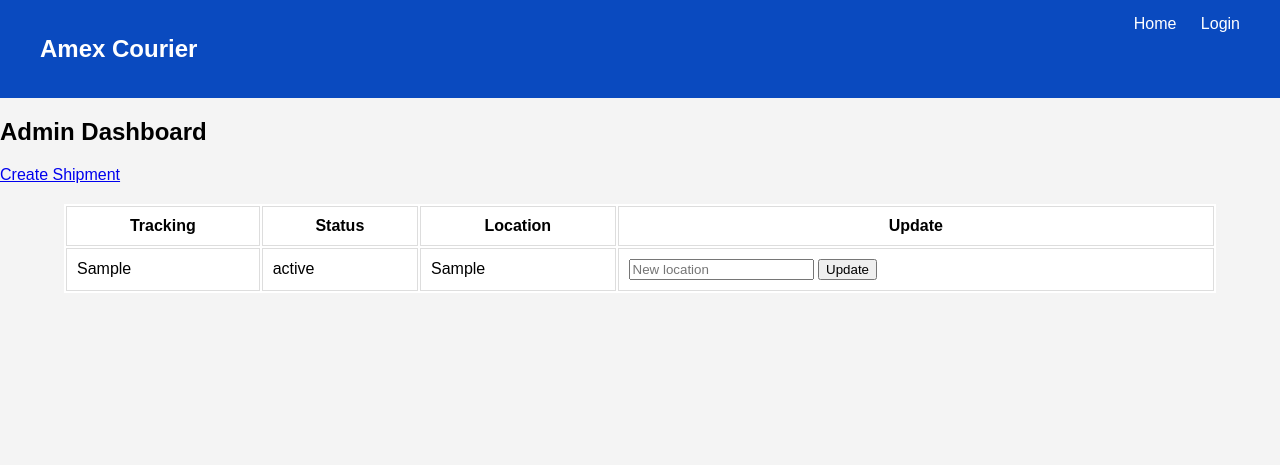
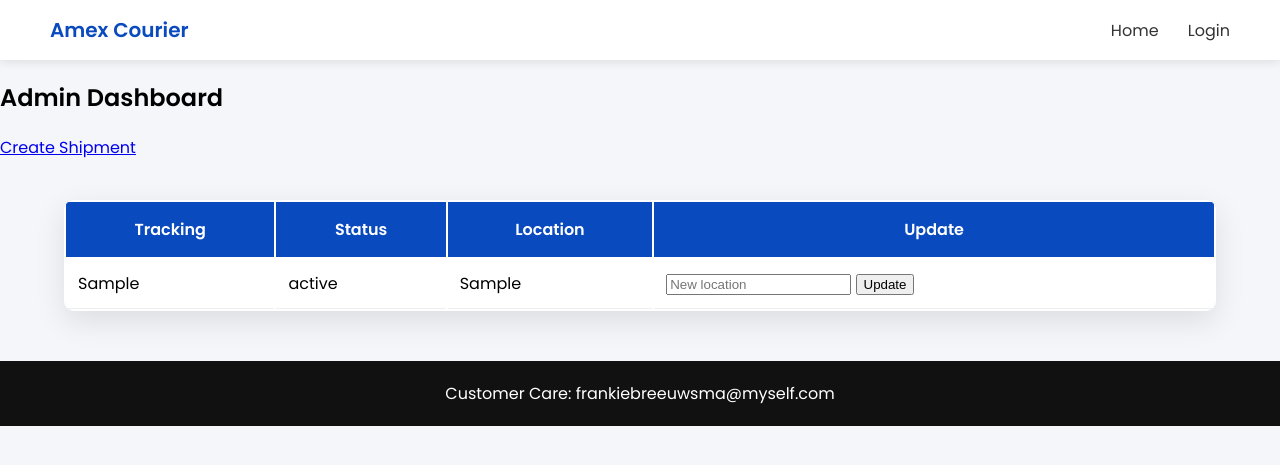
Before and after one commit to amexlabs-ui/amex-courier, a Flask app: page /dashboard in a window 1280 px wide. Shown: the top 465 px of the page. Run offline with Flask 3, Linux system fonts and the light colour scheme; the visitor is signed in with stand-in values (Sample User, id 1); tables that the repository leaves empty hold one stand-in row (values such as "Sample post").

Commit message:
Refactor base.html with updated navbar and styles

```diff
--- a/templates/base.html
+++ b/templates/base.html
@@ -2,19 +2,155 @@
 <html>
 <head>
 <title>Amex Courier</title>
-<link rel="stylesheet" href="/static/style.css">
+
+<link href="https://fonts.googleapis.com/css2?family=Poppins:wght@300;400;600&display=swap" rel="stylesheet">
+
+<style>
+body{
+margin:0;
+font-family:'Poppins',sans-serif;
+background:#f4f6f9;
+}
+
+/* NAVBAR */
+.navbar{
+display:flex;
+justify-content:space-between;
+align-items:center;
+padding:15px 50px;
+background:white;
+box-shadow:0 2px 10px rgba(0,0,0,0.1);
+}
+
+.logo{
+font-weight:600;
+font-size:20px;
+color:#0a4abf;
+}
+
+.nav-links a{
+margin-left:25px;
+text-decoration:none;
+color:#333;
+font-weight:500;
+}
+
+/* HERO */
+.hero{
+background:linear-gradient(135deg,#4a00e0,#1976d2);
+color:white;
+padding:120px 20px;
+text-align:center;
+}
+
+.hero h1{
+font-size:42px;
+margin-bottom:10px;
+}
+
+.hero p{
+opacity:0.9;
+}
+
+/* TRACK BOX */
+.track-box{
+margin-top:30px;
+}
+
+.track-box input{
+padding:15px;
+width:300px;
+border:none;
+border-radius:5px 0 0 5px;
+}
+
+.track-box button{
+padding:15px 25px;
+background:#ff7a00;
+border:none;
+color:white;
+border-radius:0 5px 5px 0;
+cursor:pointer;
+}
+
+/* CARD */
+.card{
+background:white;
+padding:30px;
+margin:40px auto;
+width:90%;
+max-width:600px;
+border-radius:10px;
+box-shadow:0 10px 30px rgba(0,0,0,0.1);
+}
+
+/* FORM */
+.form input{
+width:100%;
+padding:12px;
+margin:10px 0;
+border:1px solid #ccc;
+border-radius:5px;
+}
+
+.form button{
+width:100%;
+padding:12px;
+background:#0a4abf;
+color:white;
+border:none;
+border-radius:5px;
+}
+
+/* TABLE */
+table{
+width:90%;
+margin:40px auto;
+background:white;
+border-radius:10px;
+overflow:hidden;
+box-shadow:0 10px 30px rgba(0,0,0,0.1);
+}
+
+th{
+background:#0a4abf;
+color:white;
+padding:15px;
+}
+
+td{
+padding:12px;
+border-bottom:1px solid #eee;
+}
+
+/* FOOTER */
+.footer{
+background:#111;
+color:white;
+text-align:center;
+padding:20px;
+margin-top:50px;
+}
+</style>
+
 </head>
+
 <body>
 
-<nav>
-    <h2>Amex Courier</h2>
-    <div>
-        <a href="/">Home</a>
-        <a href="/login">Login</a>
-    </div>
-</nav>
+<div class="navbar">
+<div class="logo">Amex Courier</div>
+
+<div class="nav-links">
+<a href="/">Home</a>
+<a href="/login">Login</a>
+</div>
+</div>
 
 {% block content %}{% endblock %}
 
+<div class="footer">
+Customer Care: frankiebreeuwsma@myself.com
+</div>
+
 </body>
 </html>
```
